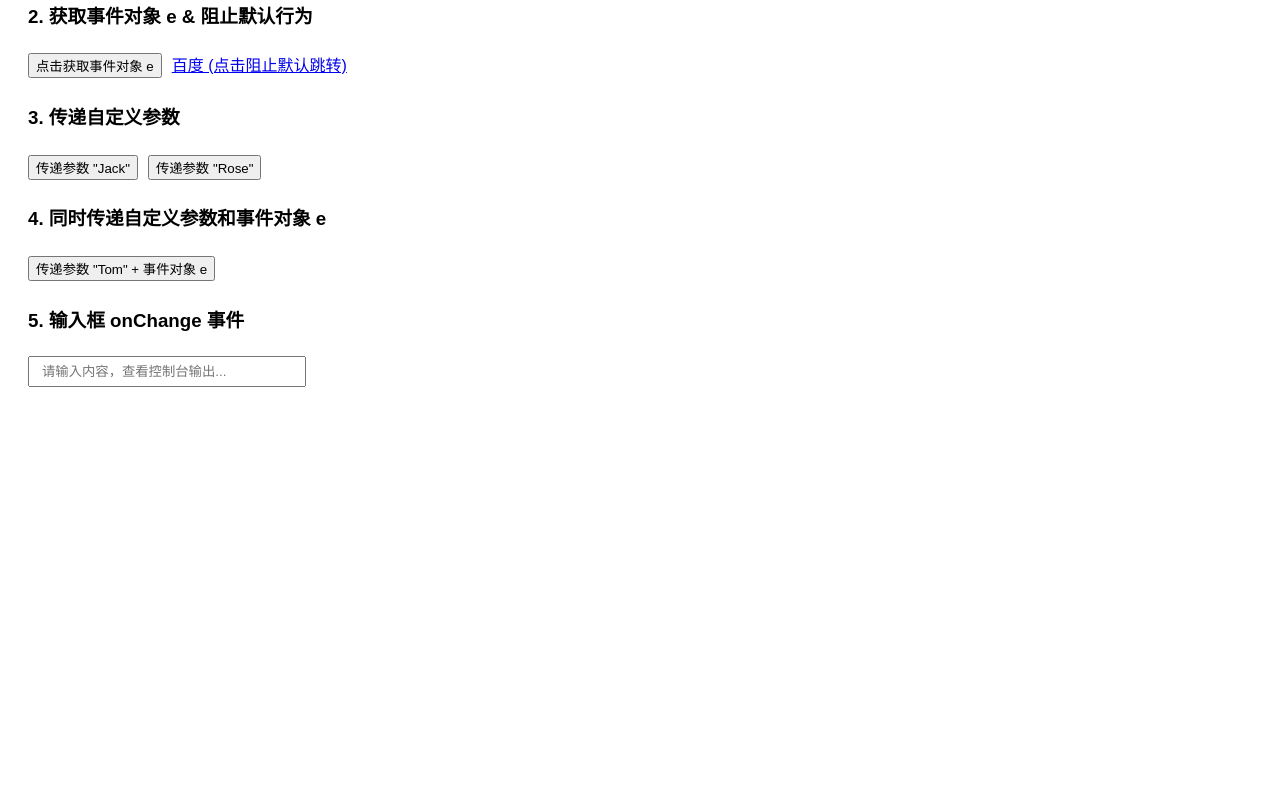
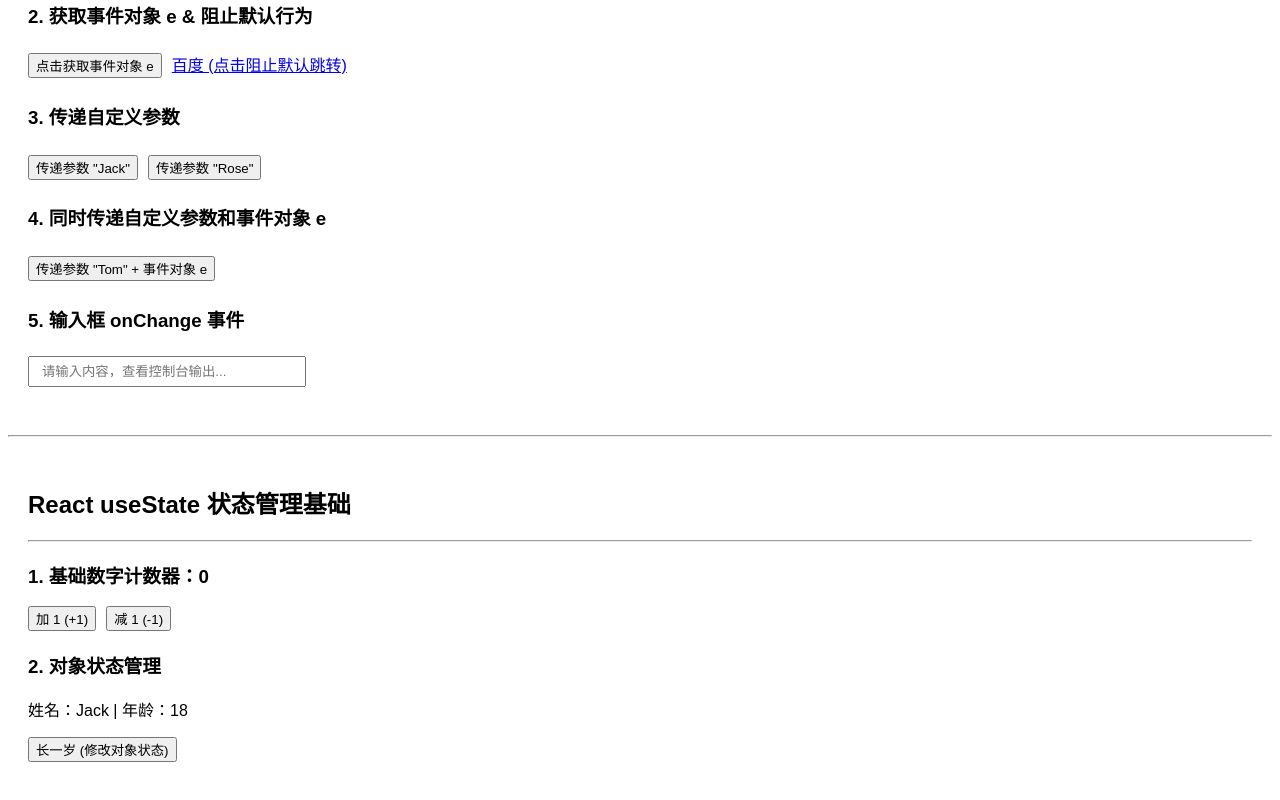
Before and after one commit to LinSky-J/react-learn, a React (Create React App) app: page / in a window 1280 px wide. Shown: the part 951-1751 px from the top of the page. Before the commit the page ends 1386 px from the top, so only its background shows below. Built offline with nearby package versions, Linux system fonts and the light colour scheme.

Commit message:
feat: add useState Hook demo and update App component

```diff
--- a/src/App.js
+++ b/src/App.js
@@ -1,5 +1,6 @@
 import EventBinding from './EventBinding';
 import ComponentDemo from './ComponentDemo';
+import UseStateDemo from './useStateDemo';
 
 // App->index.js->public/index.html(root)
 const count = 100
@@ -37,6 +38,9 @@ function App() {
       <hr />
       {/* 2. 渲染 React 事件绑定组件示例 */}
       <EventBinding />
+      <hr />
+      {/* 3. 渲染 React useState 状态示例 */}
+      <UseStateDemo />
     </div>
   );
 }
--- /dev/null
+++ b/src/useStateDemo.js
@@ -0,0 +1,66 @@
+// ==========================================
+// React 状态管理：useState Hook 基础示例
+// ==========================================
+
+import React, { useState } from 'react';
+
+function UseStateDemo() {
+  // ------------------------------------------
+  // 1. 基础状态 (数字计数器)
+  // useState(初始值) 返回一个数组：[当前状态值, 修改状态的方法]
+  // ------------------------------------------
+  const [count, setCount] = useState(0);
+
+  // ------------------------------------------
+  // 2. 对象状态 (修改对象属性时需遵循状态不可变原则，传递新对象)
+  // ------------------------------------------
+  const [user, setUser] = useState({ name: 'Jack', age: 18 });
+
+  // 增加计数处理函数
+  const handleAdd = () => {
+    // 状态修改方法：setCount(新值)
+    setCount(count + 1);
+  };
+
+  // 减少计数处理函数
+  const handleSub = () => {
+    setCount(count - 1);
+  };
+
+  // 修改对象状态（使用展开运算符 ... 保持其他字段不变化，传新对象）
+  const handleChangeAge = () => {
+    setUser({
+      ...user,
+      age: user.age + 1
+    });
+  };
+
+  return (
+    <div style={{ padding: '20px', fontFamily: 'sans-serif' }}>
+      <h2>React useState 状态管理基础</h2>
+      <hr />
+
+      {/* 1. 数字状态计数器 */}
+      <section style={{ marginBottom: '20px' }}>
+        <h3>1. 基础数字计数器：{count}</h3>
+        <button onClick={handleAdd} style={{ marginRight: '10px' }}>
+          加 1 (+1)
+        </button>
+        <button onClick={handleSub}>
+          减 1 (-1)
+        </button>
+      </section>
+
+      {/* 2. 修改对象状态 */}
+      <section style={{ marginBottom: '20px' }}>
+        <h3>2. 对象状态管理</h3>
+        <p>姓名：{user.name} | 年龄：{user.age}</p>
+        <button onClick={handleChangeAge}>
+          长一岁 (修改对象状态)
+        </button>
+      </section>
+    </div>
+  );
+}
+
+export default UseStateDemo;
```
